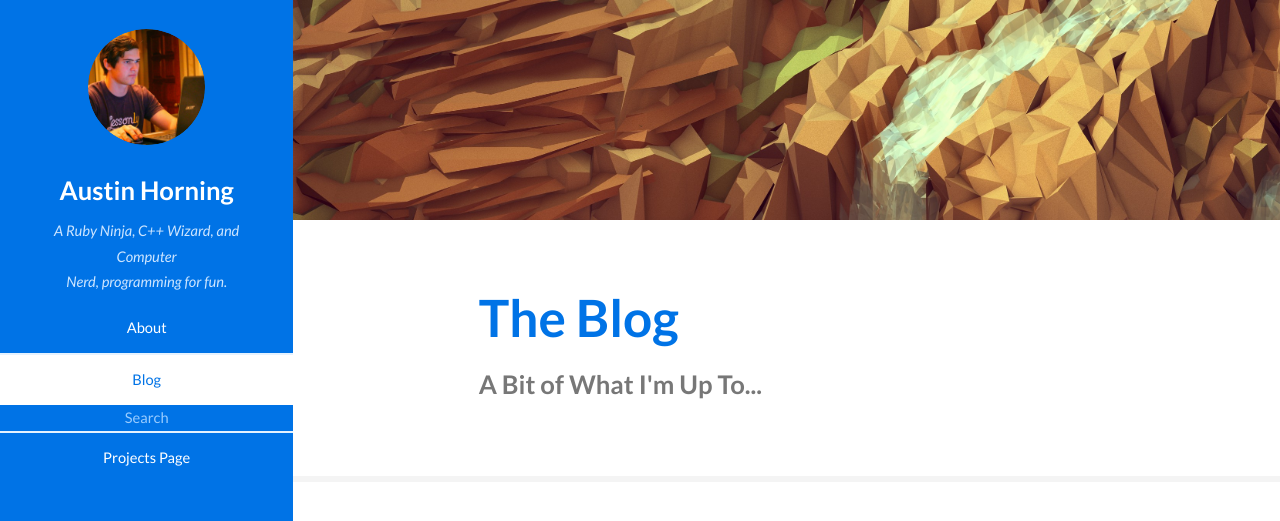
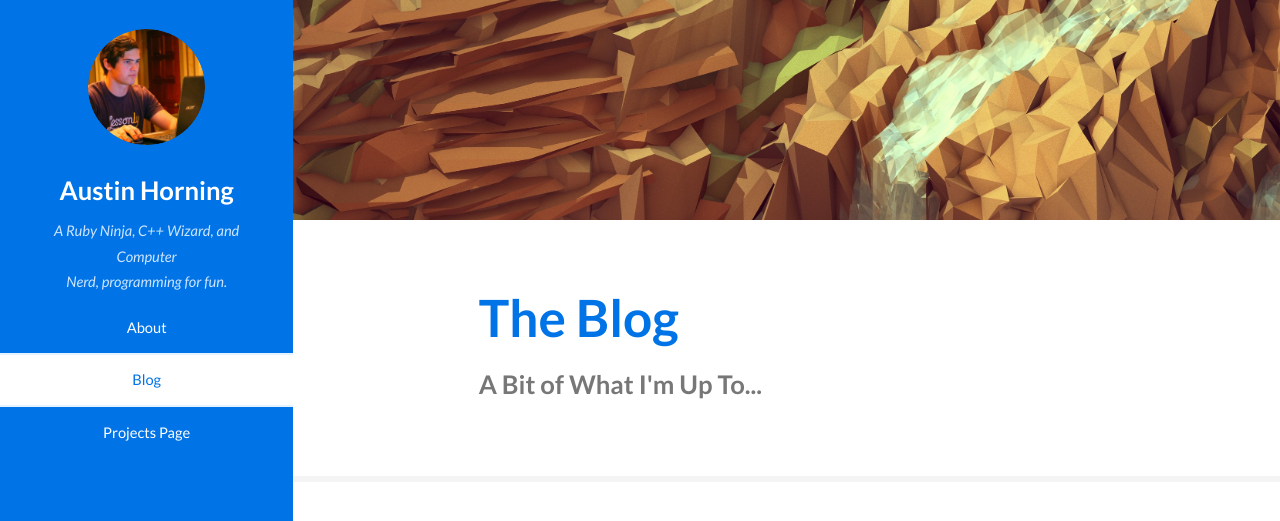
Before and after one commit to TheAustinSeven/theaustinseven.github.io, a Jekyll site: the page built from blog.html, in a window 1280 px wide. Shown: the top 521 px of the page. Built offline with Jekyll 4.4.1, drawn with Linux system fonts in a browser that asks for light colours; grey boxes are pictures that could not be loaded.

Commit message:
removed weird search tag

```diff
--- a/_layouts/default.html
+++ b/_layouts/default.html
@@ -31,7 +31,6 @@
 
             {% if page.title == "Blog" %}
               <li><a href="/blog" class="active">Blog</a></li>
-							<gcse:search>Search</gcse:search>
             {% else %}
               <li><a href="/blog">Blog</a></li>
             {% endif %}
```
